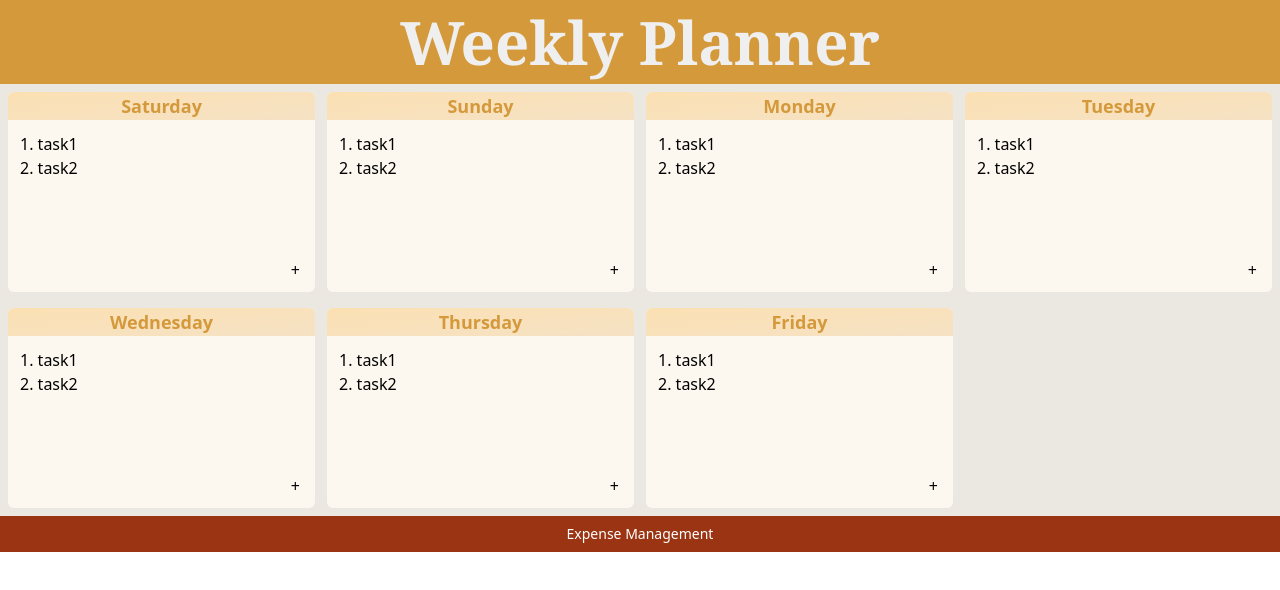
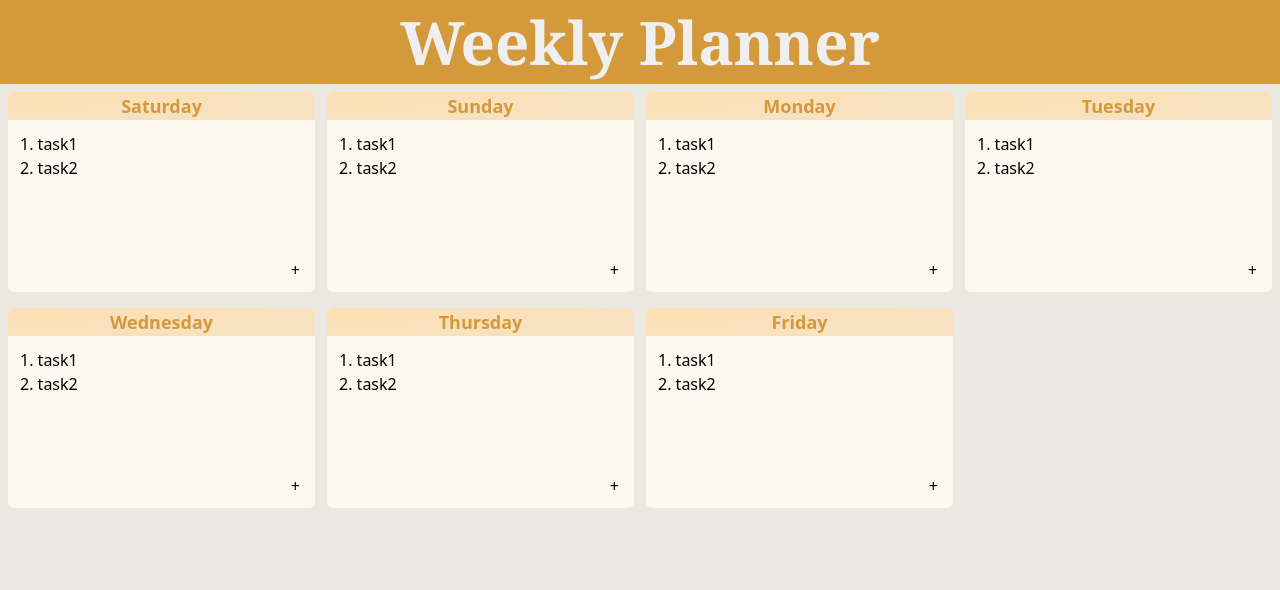
Before and after one commit to RoshakN/weekly-planner, a React (Vite) app: page / in a window 1280 px wide. Shown: the top 590 px of the page. Built offline with nearby package versions, Linux system fonts and the light colour scheme.

Commit message:
perf: Remove Footer for now

```diff
--- a/src/components/Footer.jsx
+++ b/src/components/Footer.jsx
@@ -1,6 +1,6 @@
 function Footer() {
   return (
-    <div className="sticky bottom-0 text-sm text-center text-white bg-orange-800 h-max">
+    <div className="text-sm text-center text-white bg-orange-800 h-max">
       <p className="py-2">Expense Management</p>
     </div>
   );
--- a/src/pages/Home.jsx
+++ b/src/pages/Home.jsx
@@ -4,7 +4,7 @@ import Day from "../components/Day";
 
 function Home() {
   return (
-    <div className="overflow-hidden bg-[#ebe7e1] h-full">
+    <div className="overflow-hidden bg-[#ebe7e1] h-full md:h-screen">
       <Header />
       <section className="grid grid-cols-2 mx-2 gap-x-3 md:grid-cols-4">
         <Day day={"Saturday"} />
@@ -15,7 +15,7 @@ function Home() {
         <Day day={"Thursday"} />
         <Day day={"Friday"} />
       </section>
-      <Footer />
+      {/* <Footer /> */}
     </div>
   );
 }
```
